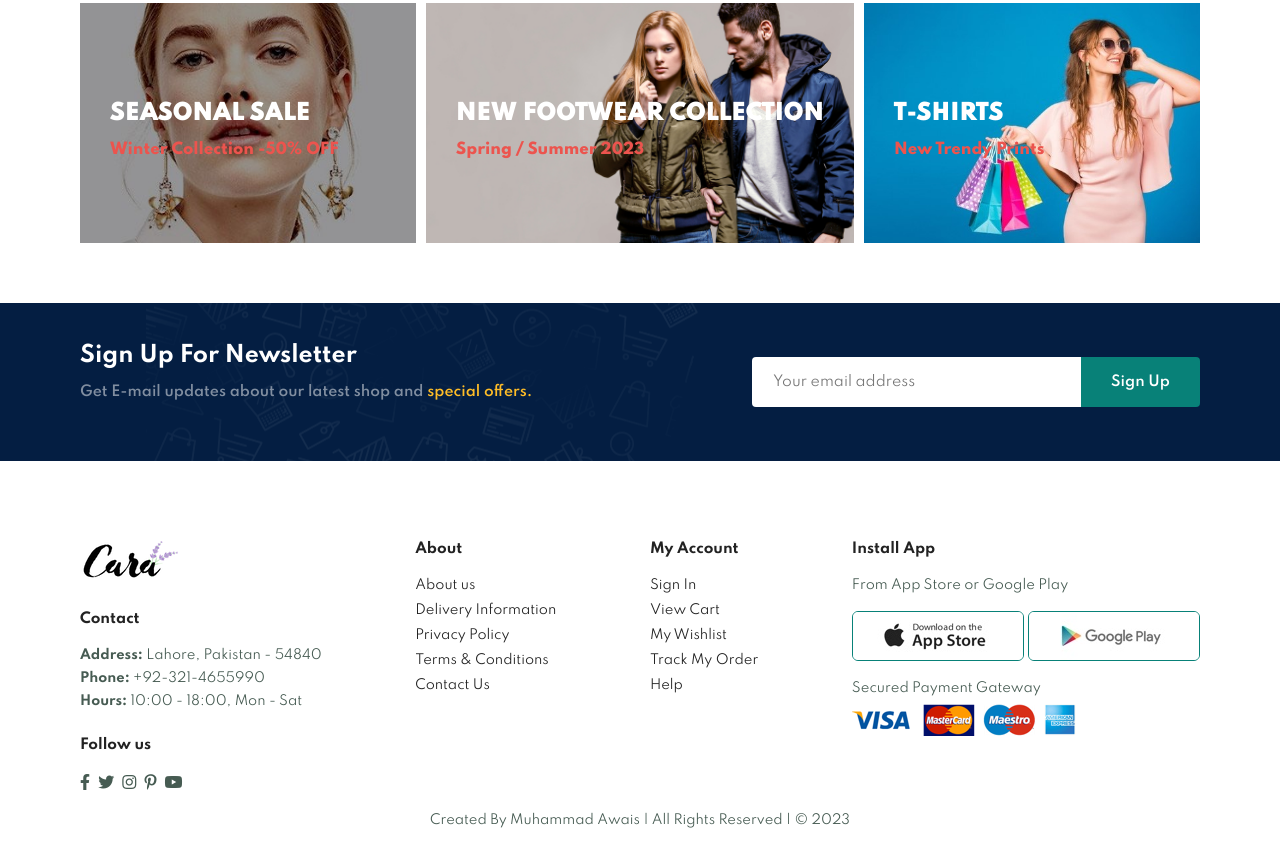
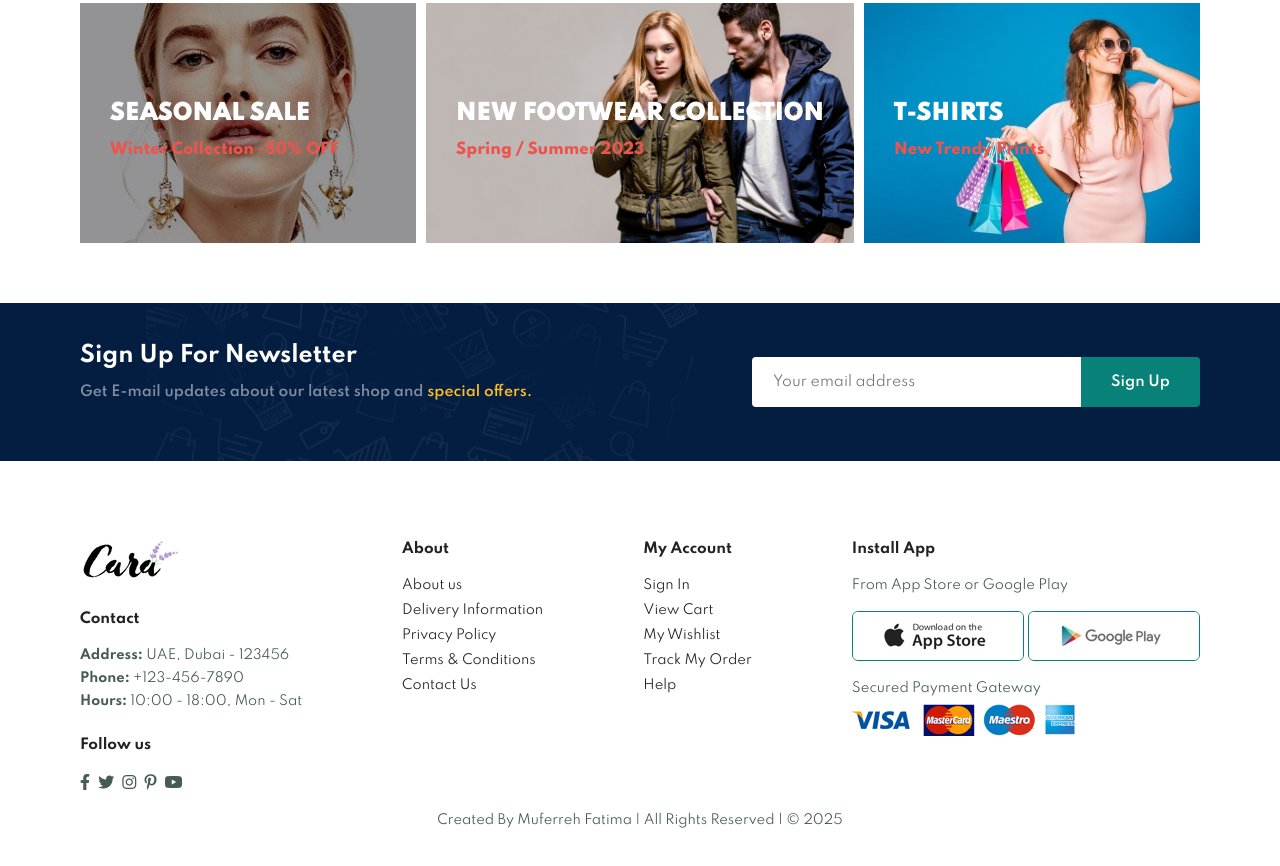
Before and after one commit to MuferrehFatima/e-commerece-website-HTML-CSS-Javascript, a plain HTML site: page index.html in a window 1280 px wide. Shown: the part 4385-5251 px from the top of the page. Drawn offline with Linux system fonts and the light colour scheme.

Commit message:
ecommerce-website-html-css-main

```diff
--- a/index.html
+++ b/index.html
@@ -390,8 +390,8 @@
         <div class="col">
             <img class="logo" src="images/logo.png" alt="">
             <h4>Contact</h4>
-            <p><strong>Address:</strong> Lahore, Pakistan - 54840</p>
-            <p><strong>Phone:</strong> +92-321-4655990</p>
+            <p><strong>Address:</strong> UAE, Dubai - 123456</p>
+            <p><strong>Phone:</strong> +123-456-7890</p>
             <p><strong>Hours:</strong> 10:00 - 18:00, Mon - Sat</p>
             <div class="follow">
                 <h4>Follow us</h4>
@@ -431,7 +431,7 @@
             <img src="images/pay/pay.png" alt="">
         </div>
         <div class="copyright">
-            <p>Created By Muhammad Awais | All Rights Reserved | &#169; 2023</p>
+            <p>Created By Muferreh Fatima | All Rights Reserved | &#169; 2025</p>
         </div>
     </footer>
 
```
